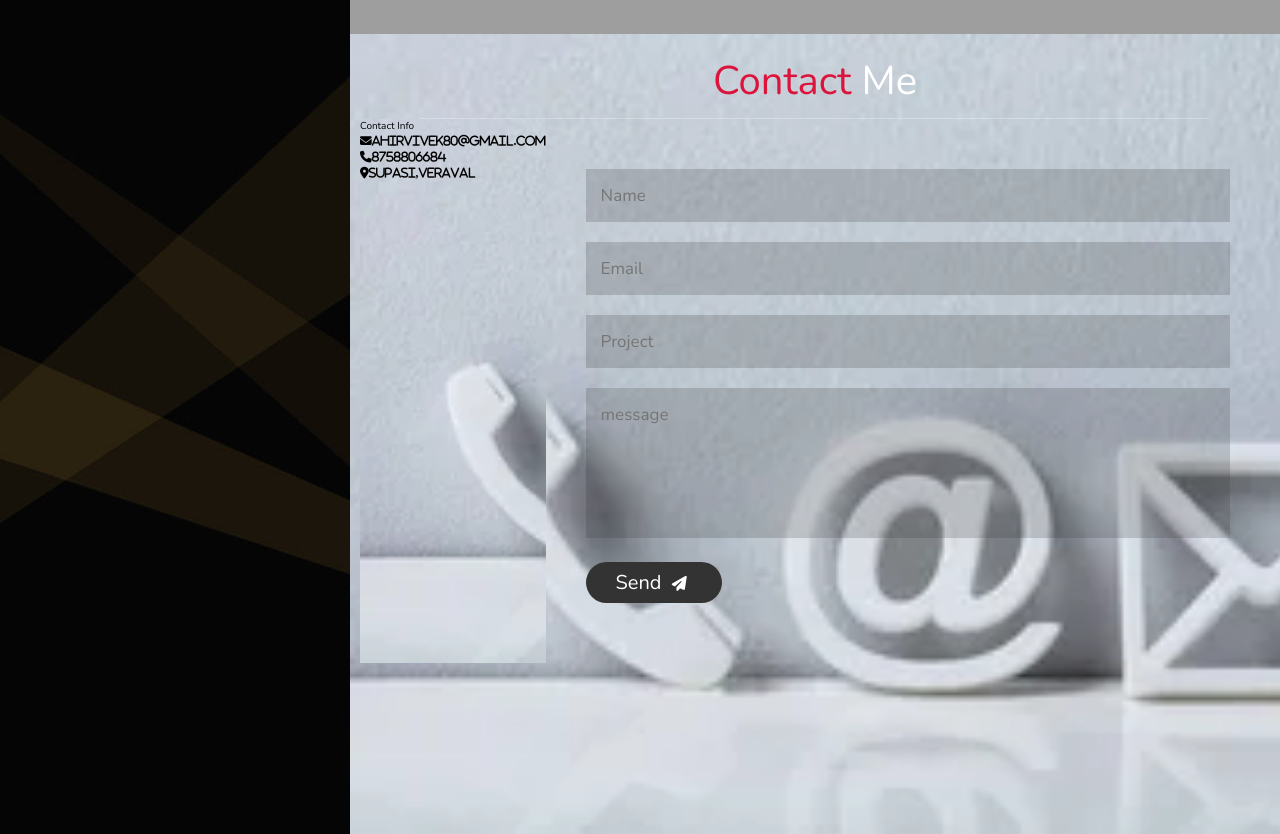
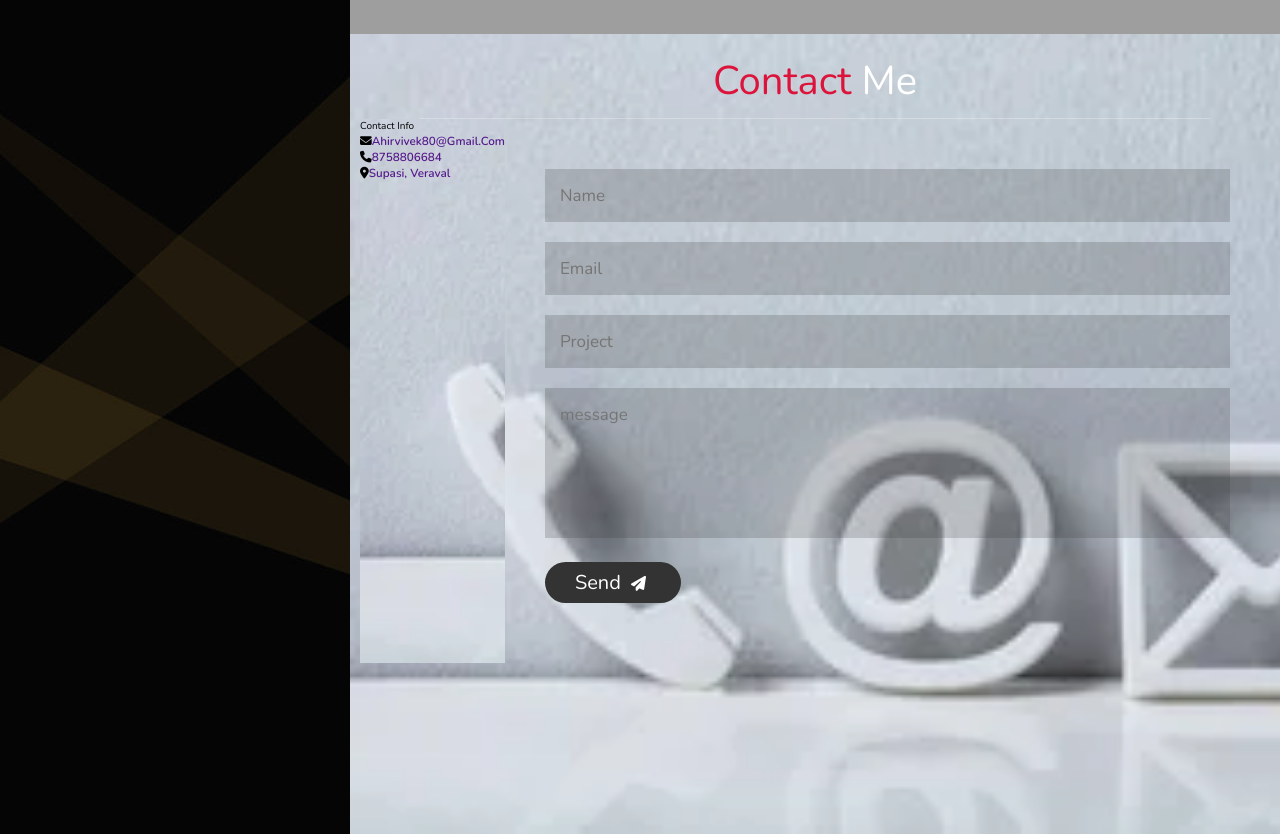
Before and after one commit to vickyahir350/vivekresume, a plain HTML site: page index.html in a window 1280 px wide. Shown: the part 3220-4054 px from the top of the page. Drawn offline with nearby package versions, Linux system fonts and the light colour scheme; grey boxes are pictures that could not be loaded.

Commit message:
Update index.html

```diff
--- a/index.html
+++ b/index.html
@@ -179,9 +179,9 @@
             <div class="contact">
                 <div class="title">Contact Info</div>
                 <div class="info">
-             <h3>   <i class="fas fa-envelope">ahirvivek80@gmail.com</i></h3>
-              <h3>  <i class="fas fa-phone">8758806684</i></h3>
-                <h3>  <i class="fas fa-map-marker-alt">supasi,veraval</i></h3>
+                    <h3> <i class="fas fa-envelope"><a href="">ahirvivek80@gmail.com</a></i></h3>
+                    <h3> <i class="fas fa-phone"><a href="">8758806684</a></i></h3>
+                    <h3> <i class="fas fa-map-marker-alt"><a href="">supasi, veraval</a></i></h3>
                 </div>
             </div>
             <form action="">
```
